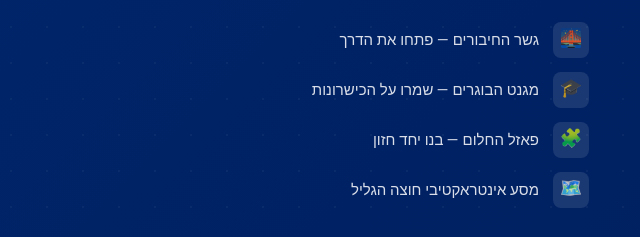
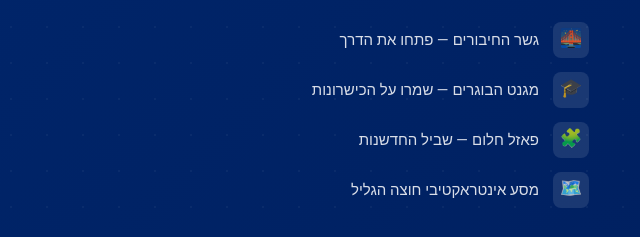
Before and after one commit to atarakg-boop/shvil-hachdasha, a plain HTML site: page peres-site.html in a window 1280 px wide. Shown: the part 2800-3037 px from the top of the page, 619-1259 px from the left. Drawn offline with Linux system fonts and the light colour scheme.

Commit message:
Update peres-site.html

```diff
--- a/peres-site.html
+++ b/peres-site.html
@@ -998,7 +998,7 @@ footer{background:var(--text);color:rgba(255,255,255,.7);padding:60px 0 0}
         <div class="vt-features">
           <div class="vt-feat"><div class="vt-feat-icon">🌉</div> גשר החיבורים — פתחו את הדרך</div>
           <div class="vt-feat"><div class="vt-feat-icon">🎓</div> מגנט הבוגרים — שמרו על הכישרונות</div>
-          <div class="vt-feat"><div class="vt-feat-icon">🧩</div> פאזל החלום — בנו יחד חזון</div>
+          <div class="vt-feat"><div class="vt-feat-icon">🧩</div>פאזל חלום — שביל החדשנות</div>
           <div class="vt-feat"><div class="vt-feat-icon">🗺️</div> מסע אינטראקטיבי חוצה הגליל</div>
         </div>
         <div style="display:flex;gap:14px;flex-wrap:wrap">
```
